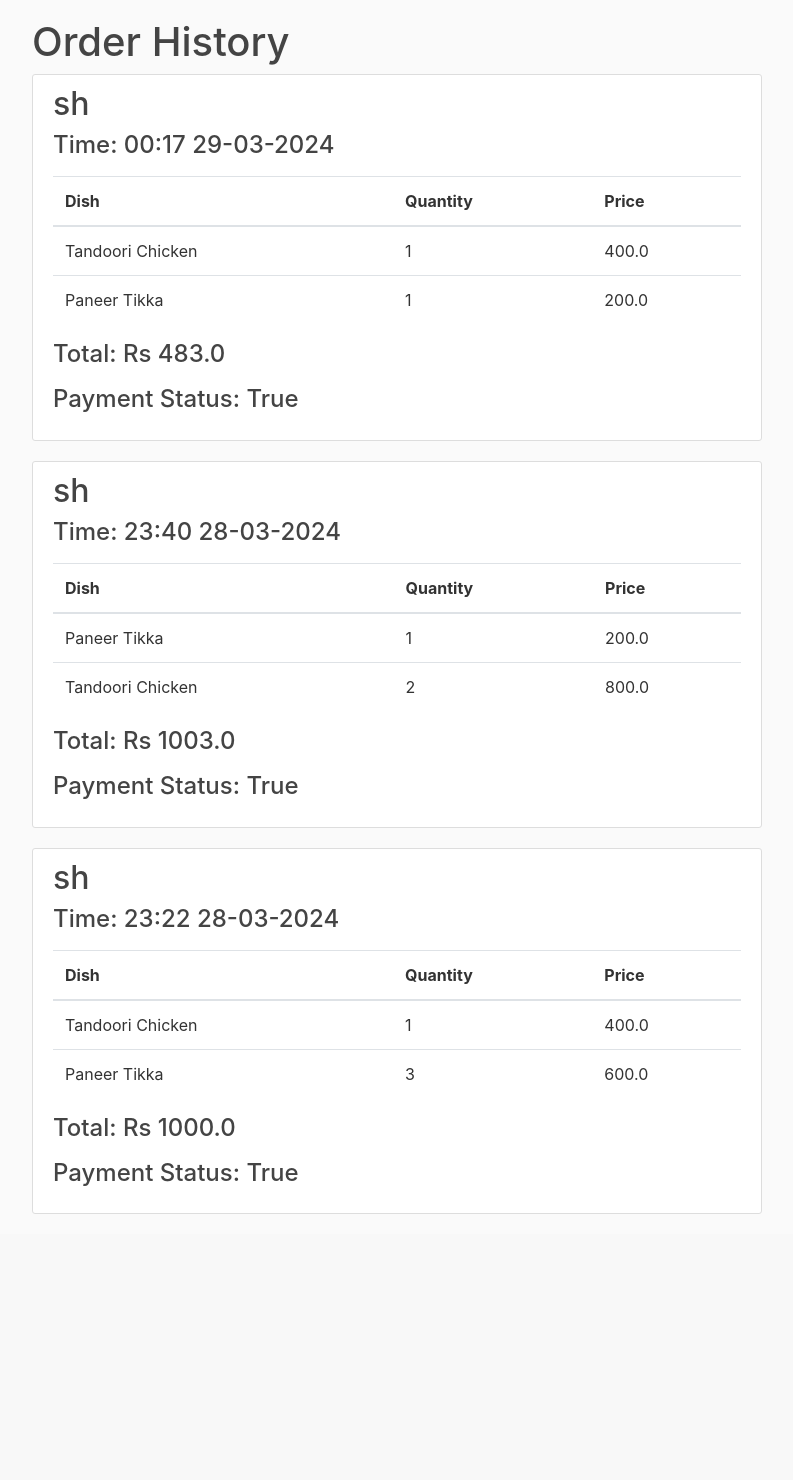
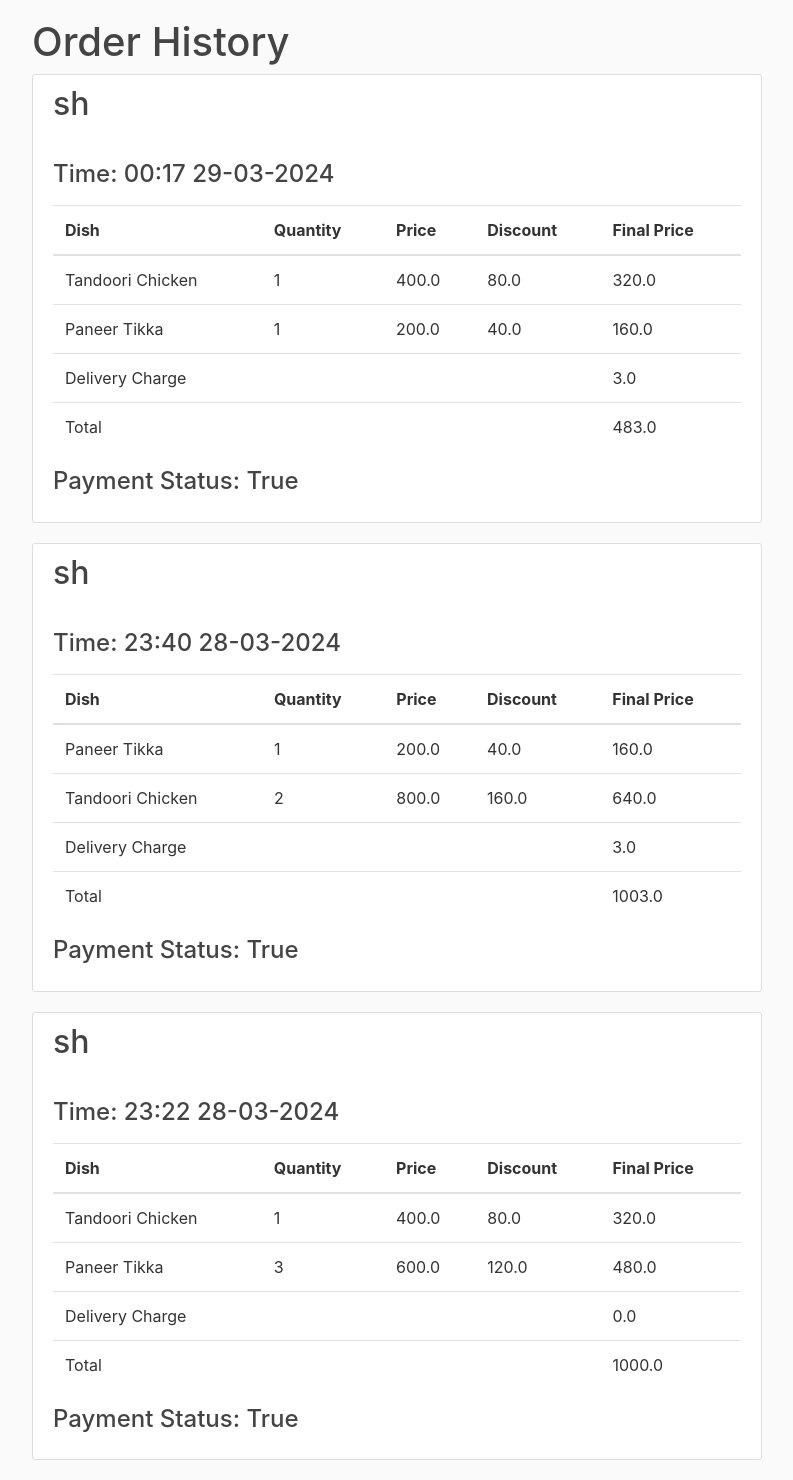
Before and after one commit to dd918-sv/SSFDS_Edit, a Flask app: page /OrderHistory in a window 1280 px wide. Shown: the part 62-1542 px from the top of the page, without its empty margins (53-846 px from the left). Before the commit the page ends 1276 px from the top, so only its background shows below. Run offline with Flask 3, Linux system fonts and the light colour scheme; a user stored in the database is signed in; some libraries are stand-ins or nearby versions.

Commit message:
Order history is showing the discounted Price, passing the transaction also in order history

```diff
--- a/SSFDS/routes.py
+++ b/SSFDS/routes.py
@@ -343,7 +343,7 @@ def goToCart():
     delivery_charge=0
     if distance>2:
         delivery_charge=ceil(5*(distance-2))
-    return render_template('cart.html', orders=orders,delivery_charge=delivery_charge, title='Cart')
+    return render_template('cart.html', orders=orders,delivery_charge=delivery_charge, title='Cart',transaction=transaction)
 
 @app.route('/update_quantity', methods=['POST'])
 @login_required
--- a/SSFDS/templates/OrderHistory.html
+++ b/SSFDS/templates/OrderHistory.html
@@ -1,22 +1,26 @@
-{% extends 'layout.html' %}
-{% block content %}
+{% extends 'layout.html' %} {% block content %}
 <h1>Order History</h1>
 {% for i in range(size) %}
 <div class="content-section">
-    {% if current_user.is_authenticated %}
-    {% if current_user.__class__.__name__ == 'User' %}
+  {% if current_user.is_authenticated %} {% if current_user.__class__.__name__
+  == 'User' %}
   <h2>{{ transactions[i].restaurant.username }}</h2>
   {% elif current_user.__class__.__name__ == 'Restaurant' %}
   <h2>{{ transactions[i].user.username }}</h2>
-    {% endif %}
-  {% endif %}
-    <h4><p class="article-content">Time: {{ transactions[i].date.strftime('%H:%M %d-%m-%Y') }}</p></h4>
+  {% endif %} {% endif %}
+  <h4>
+    <p class="article-content">
+      Time: {{ transactions[i].date.strftime('%H:%M %d-%m-%Y') }}
+    </p>
+  </h4>
   <table class="table">
     <thead>
       <tr>
         <th>Dish</th>
         <th>Quantity</th>
         <th>Price</th>
+        <th>Discount</th>
+        <th>Final Price</th>
       </tr>
     </thead>
     <tbody>
@@ -25,12 +29,29 @@
         <td>{{ order.dish.name }}</td>
         <td>{{ order.quantity }}</td>
         <td>{{ order.dish.price * order.quantity }}</td>
+        <td>{{ transactions[i].discount/100 *(order.dish.price*order.quantity)}}</td>
+        <td>{{ order.dish.price * order.quantity -transactions[i].discount/100 *(order.dish.price*order.quantity) }}</td>
       </tr>
       {% endfor %}
+      <tr>
+        <td>Delivery Charge</td>
+        <td></td>
+        <td></td>
+        <td></td>
+        <td>{{ transactions[i].deliveryCharge }}</td>
+      </tr>
+      <tr>
+        <td>Total</td>
+        <td></td>
+        <td></td>
+        <td></td>
+        <td>{{ transactions[i].amount }}</td>
+      </tr>
     </tbody>
   </table>
-    <h4><p class="article-content">Total: Rs {{ transactions[i].amount }}</p></h4>
-    <h4><p class="article-content">Payment Status: {{ transactions[i].paid }}</p></h4>
+  <!-- <h4><p class="article-content">Total: Rs {{ transactions[i].amount }}</p></h4> -->
+  <h4>
+    <p class="article-content">Payment Status: {{ transactions[i].paid }}</p>
+  </h4>
 </div>
-{% endfor %}
-{% endblock content %}
+{% endfor %} {% endblock content %}
```
Also changed, not shown: SSFDS/templates/cart.html (+8 -8 lines), instance/site.db. Lines whose indentation alone changed are shown as unchanged.
